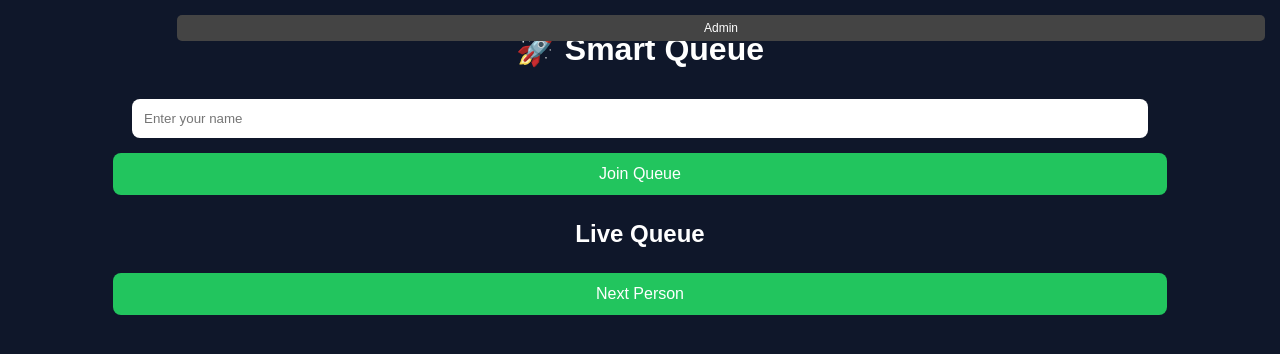
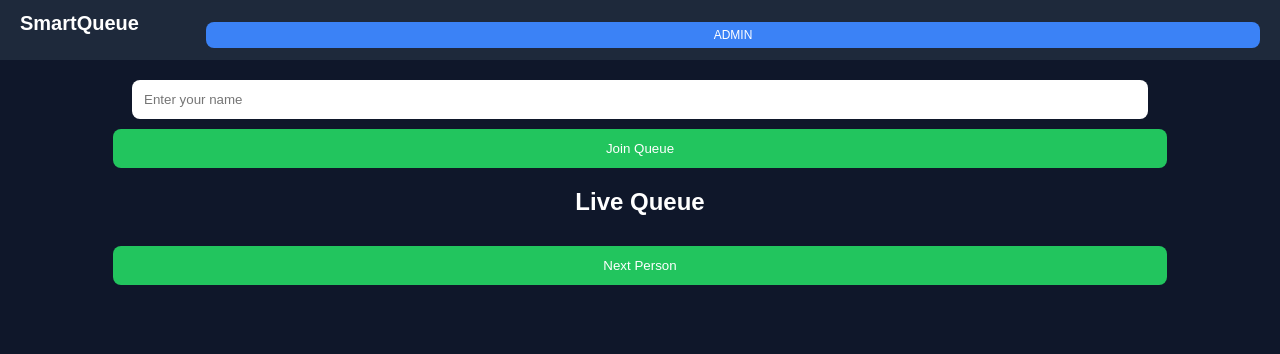
Before and after one commit to shiva2007-web/queue-project, a website: page index.html in a window 1280 px wide. Drawn offline with Linux system fonts and the light colour scheme; no server answers.

Commit message:
Changing login button

```diff
--- a/index.html
+++ b/index.html
@@ -1,24 +1,32 @@
 <!DOCTYPE html>
 <html>
 <head>
-    <title>Invisible Queue</title>
+    <title>Smart Queue</title>
     <meta name="viewport" content="width=device-width, initial-scale=1.0">
 
     <style>
         body {
             font-family: Arial;
+            margin: 0;
             background: #0f172a;
             color: white;
-            text-align: center;
-            margin: 0;
+        }
+
+        .navbar {
+            display: flex;
+            justify-content: space-between;
+            padding: 12px 20px;
+            background: #1e293b;
+        }
+
+        .app-name {
+            font-size: 20px;
+            font-weight: bold;
         }
 
         .container {
+            text-align: center;
             padding: 20px;
-        }
-
-        h1 {
-            margin-top: 10px;
         }
 
         input {
@@ -26,51 +34,44 @@
             width: 80%;
             border-radius: 8px;
             border: none;
-            margin: 10px 0;
         }
 
         button {
             padding: 12px;
             width: 85%;
-            margin: 5px;
+            margin-top: 10px;
             border-radius: 8px;
             border: none;
             background: #22c55e;
             color: white;
-            font-size: 16px;
         }
 
-        ul {
-            list-style: none;
-            padding: 0;
+        .admin-btn {
+            background: #3b82f6;
+            padding: 6px 12px;
+            font-size: 12px;
         }
 
         li {
             background: #1e293b;
             margin: 10px auto;
-            padding: 12px;
+            padding: 10px;
             width: 85%;
             border-radius: 10px;
+            list-style: none;
         }
     </style>
 </head>
 
 <body>
-    <button onclick="showAdminLogin()" style="
-position: absolute;
-top: 10px;
-right: 10px;
-padding: 6px 10px;
-font-size: 12px;
-background: #444;
-color: white;
-border: none;
-border-radius: 5px;">
-Admin
-</button>
+
+<!-- NAVBAR -->
+<div class="navbar">
+    <div class="app-name">SmartQueue</div>
+    <button class="admin-btn" onclick="showAdminLogin()">ADMIN</button>
+</div>
+
 <div class="container">
-
-<h1>🚀 Smart Queue</h1>
 
 <input id="name" placeholder="Enter your name">
 <button onclick="join()">Join Queue</button>
@@ -84,20 +85,29 @@ Admin
 
 <script>
 const API = "http://localhost:3000";
+
 let userId = null;
-
 let isAdmin = false;
 
+// device id
+let deviceId = localStorage.getItem("deviceId");
+if (!deviceId) {
+    deviceId = Date.now().toString();
+    localStorage.setItem("deviceId", deviceId);
+}
+
+// ADMIN LOGIN
 function showAdminLogin() {
     let pass = prompt("Enter Admin Password");
 
     if (pass === "admin123") {
         isAdmin = true;
-        alert("✅ Admin Logged In");
+        alert("Admin logged in");
     } else {
-        alert("❌ Wrong Password");
+        alert("Wrong password");
     }
 }
+
 // JOIN
 function join() {
     let name = document.getElementById("name").value;
@@ -109,13 +119,22 @@ function join() {
             body: JSON.stringify({
                 name,
                 lat: pos.coords.latitude,
-                lon: pos.coords.longitude
+                lon: pos.coords.longitude,
+                deviceId: deviceId
             })
         })
         .then(res => res.json())
         .then(data => {
+            if (data.message) {
+                alert(data.message);
+                return;
+            }
+
             userId = data.id;
             alert("Joined! Position: " + data.position);
+
+            // clear input
+            document.getElementById("name").value = "";
         });
     });
 }
@@ -131,7 +150,6 @@ function load() {
         data.forEach((u, i) => {
             list.innerHTML += `<li>👤 ${u.name} — #${i+1}</li>`;
 
-            // Notification
             if (u.id === userId && i === 0) {
                 alert("🎉 It's your turn!");
             }
@@ -139,6 +157,7 @@ function load() {
     });
 }
 
+// NEXT
 function next() {
     if (!isAdmin) {
         alert("Only admin can do this");
@@ -151,6 +170,7 @@ function next() {
         body: JSON.stringify({ password: "admin123" })
     });
 }
+
 // AUTO REFRESH
 setInterval(load, 2000);
 
```
Also changed, not shown: server.js (+20 -4 lines).
